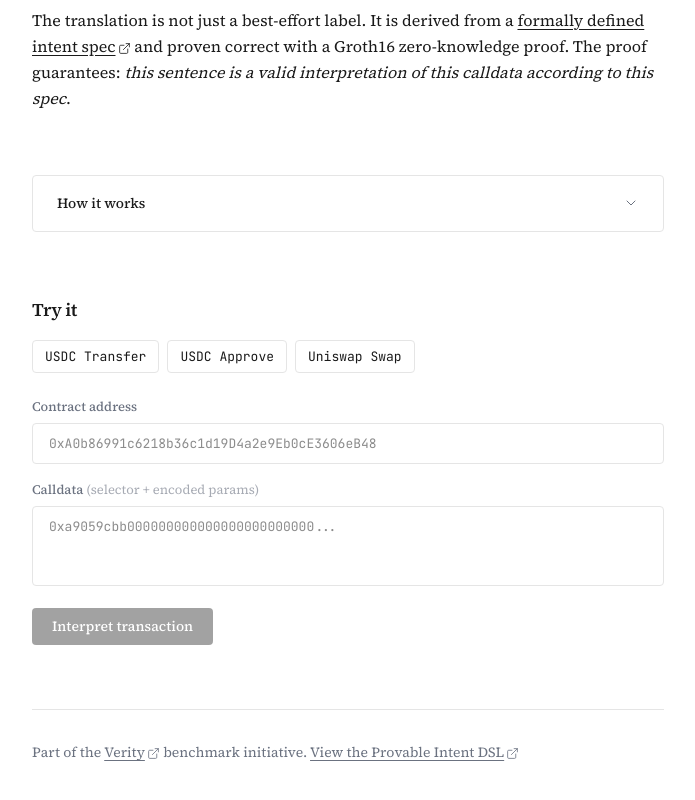
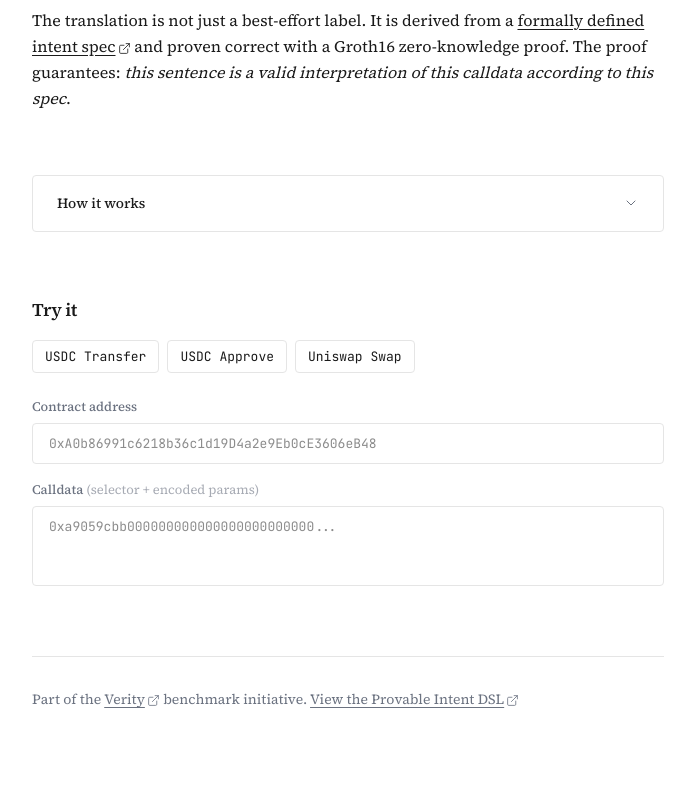
Before and after one commit to lfglabs-dev/explain.md, a Next.js app: page /clear-signing in a window 1280 px wide. Shown: the part 388-1188 px from the top of the page, without its empty margins (292-987 px from the left). Built offline with nearby package versions, Linux system fonts and the light colour scheme.

Commit message:
Auto-run interpretation on input change, remove manual button

```diff
--- a/src/app/clear-signing/page.tsx
+++ b/src/app/clear-signing/page.tsx
@@ -690,18 +690,11 @@ export default function ClearSigningPage() {
     }
   }, [contractAddress, calldata]);
 
-  // Auto-run when an example is loaded
-  const prevCalldataRef = useRef(calldata);
+  // Auto-run whenever inputs change
   useEffect(() => {
-    if (
-      calldata &&
-      contractAddress &&
-      calldata !== prevCalldataRef.current
-    ) {
-      prevCalldataRef.current = calldata;
-      const timer = setTimeout(() => interpret(), 100);
-      return () => clearTimeout(timer);
-    }
+    if (!calldata || !contractAddress) return;
+    const timer = setTimeout(() => interpret(), 150);
+    return () => clearTimeout(timer);
   }, [calldata, contractAddress, interpret]);
 
   return (
@@ -814,13 +807,6 @@ export default function ClearSigningPage() {
               spellCheck={false}
             />
           </div>
-          <button
-            onClick={interpret}
-            disabled={isRunning || !contractAddress || !calldata}
-            className="px-5 py-2 text-[14px] font-medium bg-foreground text-background rounded hover:bg-foreground/90 disabled:opacity-40 disabled:cursor-not-allowed transition-colors cursor-pointer"
-          >
-            {isRunning ? "Interpreting..." : "Interpret transaction"}
-          </button>
         </div>
 
         {steps.length > 0 && (
```
